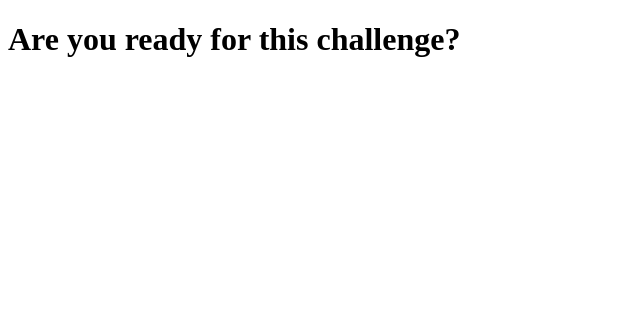
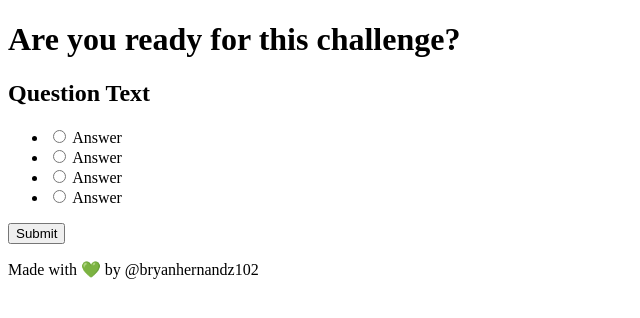
Before and after one commit to soubryanh/evaluationSystem, a plain HTML site: page index.html in a window 1280 px wide. Shown: the whole page, without its empty margins (0-640 px from the left). Drawn offline with Linux system fonts and the light colour scheme.

Commit message:
first markup

```diff
--- a/index.html
+++ b/index.html
@@ -8,7 +8,41 @@
     <title>Evaluation System</title>
   </head>
   <body>
-    <h1>Are you ready for this challenge?</h1>
+    <header>
+      <h1>Are you ready for this challenge?</h1>
+    </header>
+    <main class="quiz-container" id="quiz">
+      <section class="quiz-header">
+        <h2 id="question">Question Text</h2>
+        <ul>
+          <li>
+            <input type="radio" name="answer" id="a" class="answer" />
+            <label for="a" id="a_text">Answer</label>
+          </li>
+
+          <li>
+            <input type="radio" name="answer" id="b" class="answer" />
+            <label for="b" id="b_text">Answer</label>
+          </li>
+
+          <li>
+            <input type="radio" name="answer" id="c" class="answer" />
+            <label for="c" id="c_text">Answer</label>
+          </li>
+
+          <li>
+            <input type="radio" name="answer" id="d" class="answer" />
+            <label for="d" id="d_text">Answer</label>
+          </li>
+        </ul>
+      </section>
+
+      <button id="submit">Submit</button>
+    </main>
+
+    <footer>
+      <p>Made with 💚 by @bryanhernandz102</p>
+    </footer>
 
     <script src="./assets/js/index.js"></script>
   </body>
```
